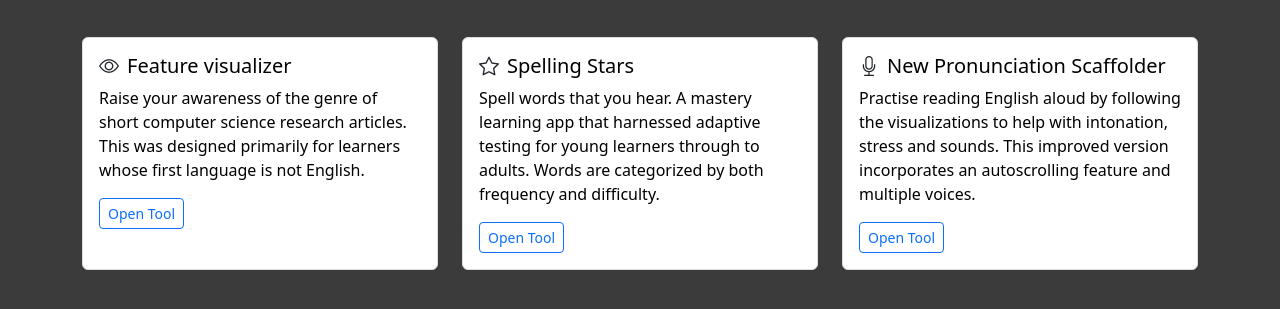
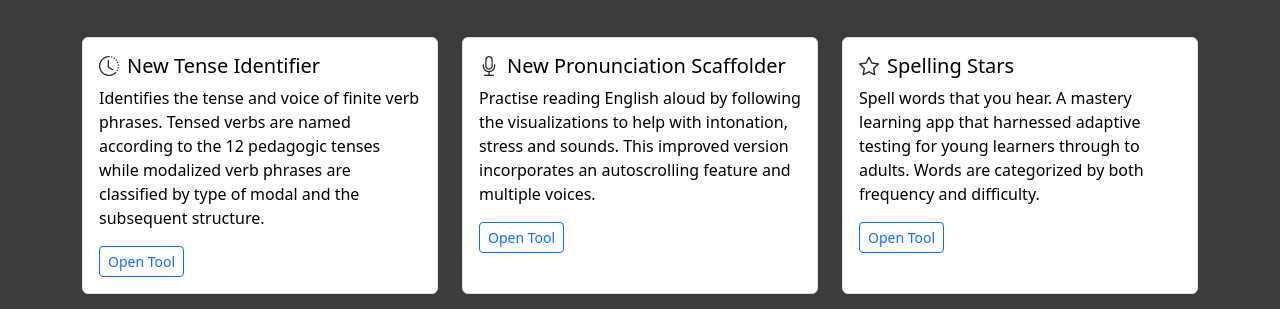
Before and after one commit to john6938/AstonTNT, an Eleventy site: page src/tools/index.njk in a window 1280 px wide. Shown: the part 377-686 px from the top of the page. Built offline with nearby package versions, Linux system fonts and the light colour scheme; Eleventy itself is replaced by a stand-in of ours; files that its build step writes are made by us from their sources.

Commit message:
Add New Tense Identifier tool and reorder tools page

```diff
--- a/src/tools/index.njk
+++ b/src/tools/index.njk
@@ -19,9 +19,18 @@ quote: '"We shape our tools and thereafter our tools shape us." — Father John
     <div class="col-md-6 col-lg-4">
       <div class="card h-100">
         <div class="card-body">
-          <h5 class="card-title"><i class="bi bi-eye me-2 text-dark"></i>Feature visualizer</h5>
-          <p class="card-text">Raise your awareness of the genre of short computer science research articles. This was designed primarily for learners whose first language is not English.</p>
-          <a href="https://fv.rt247a.ddns.me/" class="btn btn-outline-primary btn-sm" target="_blank" rel="noopener">Open Tool</a>
+          <h5 class="card-title"><i class="bi bi-clock-history me-2 text-dark"></i>New Tense Identifier</h5>
+          <p class="card-text">Identifies the tense and voice of finite verb phrases. Tensed verbs are named according to the 12 pedagogic tenses while modalized verb phrases are classified by type of modal and the subsequent structure.</p>
+          <a href="https://jb11.org/new_tense_identifier/" class="btn btn-outline-primary btn-sm" target="_blank" rel="noopener">Open Tool</a>
+        </div>
+      </div>
+    </div>
+    <div class="col-md-6 col-lg-4">
+      <div class="card h-100">
+        <div class="card-body">
+          <h5 class="card-title"><i class="bi bi-mic me-2 text-dark"></i>New Pronunciation Scaffolder</h5>
+          <p class="card-text">Practise reading English aloud by following the visualizations to help with intonation, stress and sounds. This improved version incorporates an autoscrolling feature and multiple voices.</p>
+          <a href="https://jb11.org/pronscaff/" class="btn btn-outline-primary btn-sm" target="_blank" rel="noopener">Open Tool</a>
         </div>
       </div>
     </div>
@@ -37,9 +46,9 @@ quote: '"We shape our tools and thereafter our tools shape us." — Father John
     <div class="col-md-6 col-lg-4">
       <div class="card h-100">
         <div class="card-body">
-          <h5 class="card-title"><i class="bi bi-mic me-2 text-dark"></i>New Pronunciation Scaffolder</h5>
-          <p class="card-text">Practise reading English aloud by following the visualizations to help with intonation, stress and sounds. This improved version incorporates an autoscrolling feature and multiple voices.</p>
-          <a href="https://jb11.org/pronscaff/" class="btn btn-outline-primary btn-sm" target="_blank" rel="noopener">Open Tool</a>
+          <h5 class="card-title"><i class="bi bi-eye me-2 text-dark"></i>Feature visualizer</h5>
+          <p class="card-text">Raise your awareness of the genre of short computer science research articles. This was designed primarily for learners whose first language is not English.</p>
+          <a href="https://fv.rt247a.ddns.me/" class="btn btn-outline-primary btn-sm" target="_blank" rel="noopener">Open Tool</a>
         </div>
       </div>
     </div>
```
